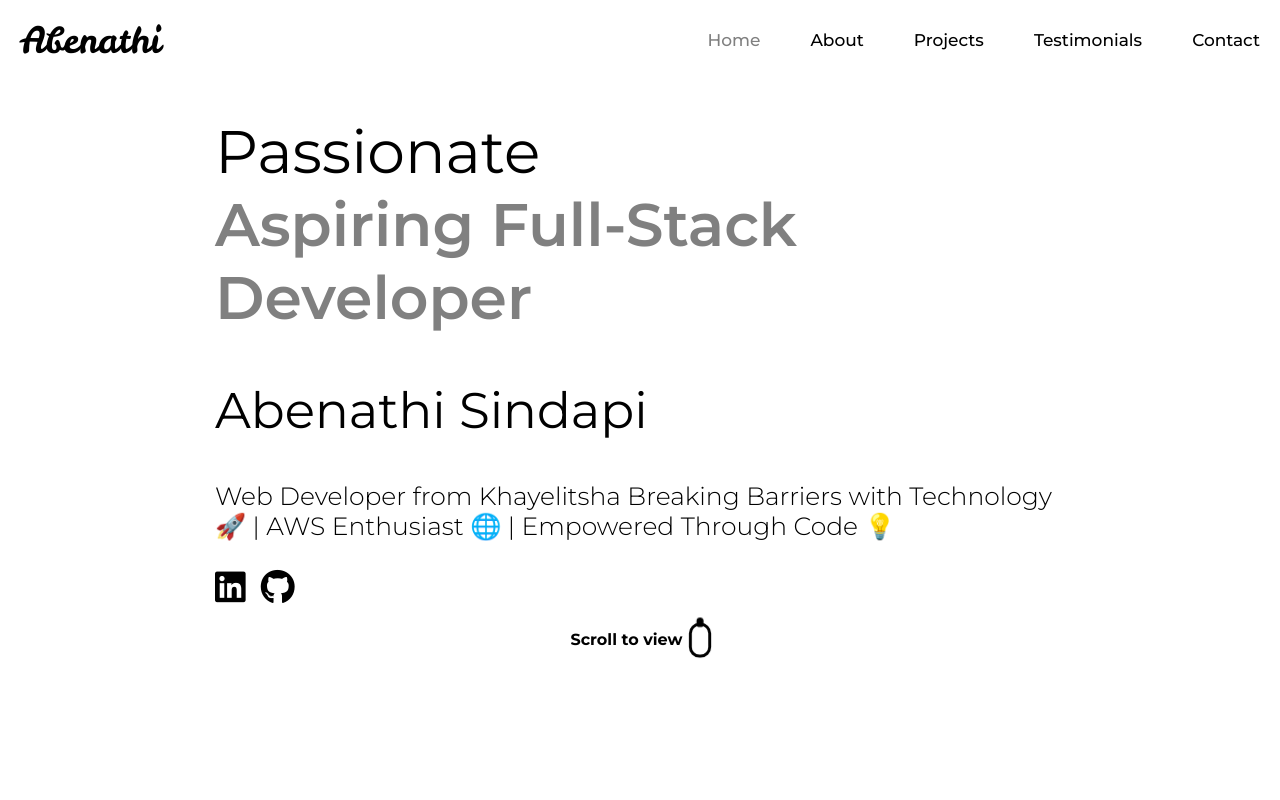
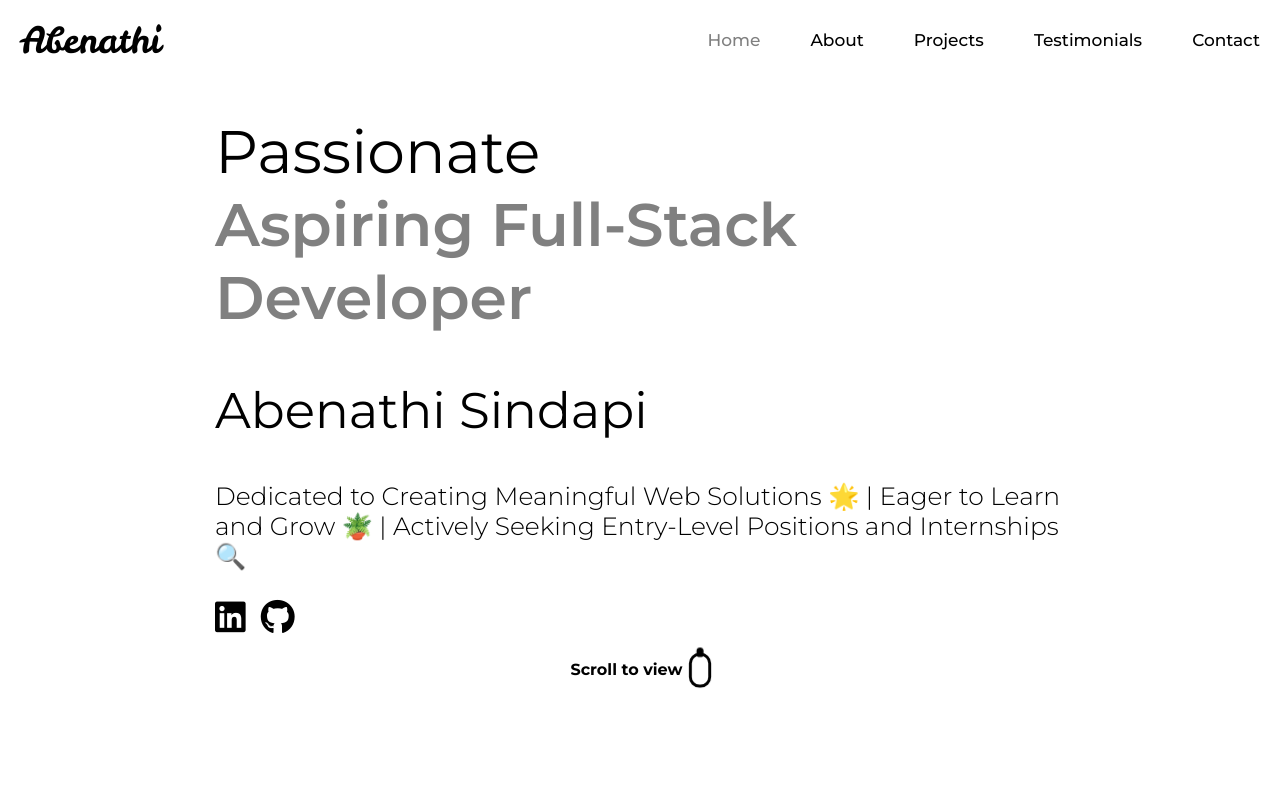
Before and after one commit to Abenathi201/portfolio-vue, a Vue app: page /#/ in a window 1280 px wide. Shown: the top 800 px of the page. Built offline with nearby package versions, Linux system fonts and the light colour scheme; no server answers.

Commit message:
Updating the landing page

```diff
--- a/src/components/HomeComp.vue
+++ b/src/components/HomeComp.vue
@@ -10,7 +10,7 @@
 
     <div class="summary">
       <p>
-        Web Developer from Khayelitsha Breaking Barriers with Technology 🚀 | AWS Enthusiast 🌐 | Empowered Through Code 💡
+        Dedicated to Creating Meaningful Web Solutions 🌟 | Eager to Learn and Grow 🪴 | Actively Seeking Entry-Level Positions and Internships 🔍
       </p>
     </div>
 
```
